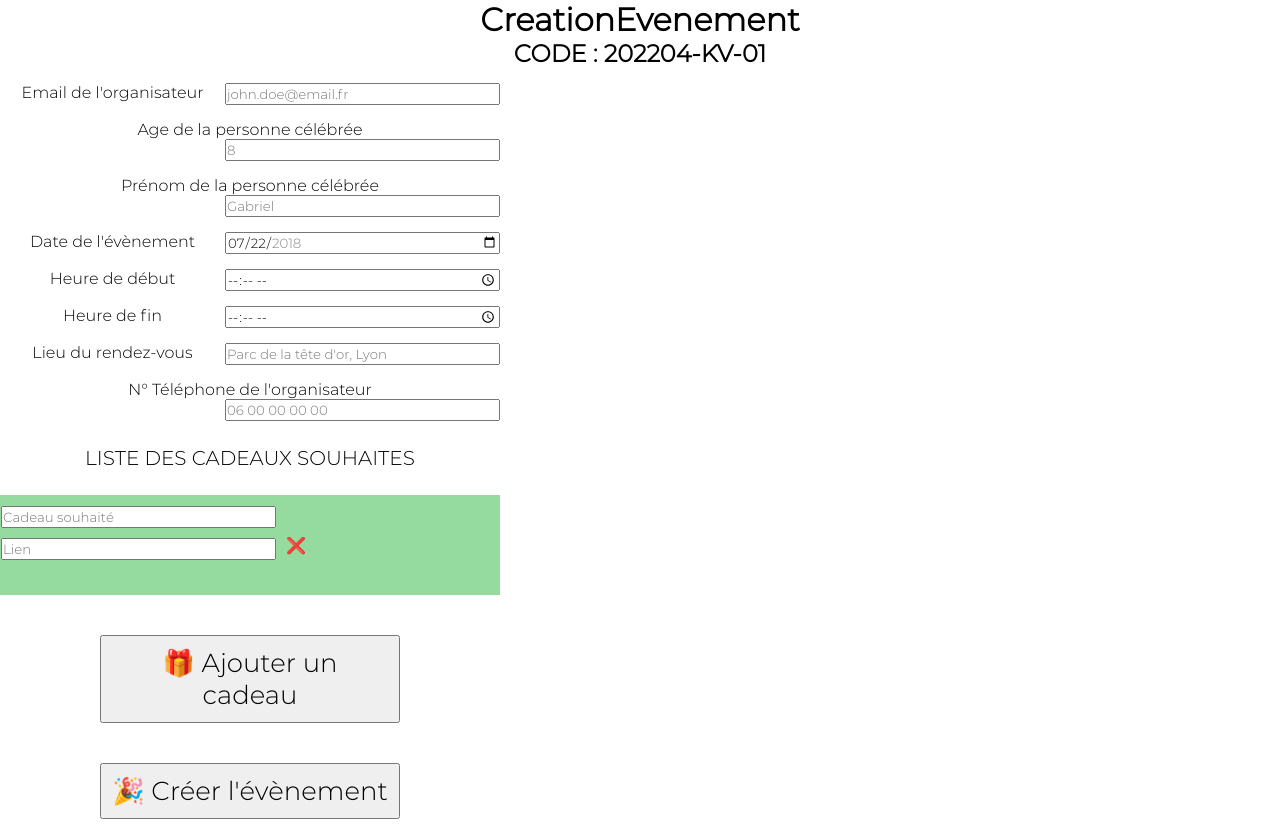
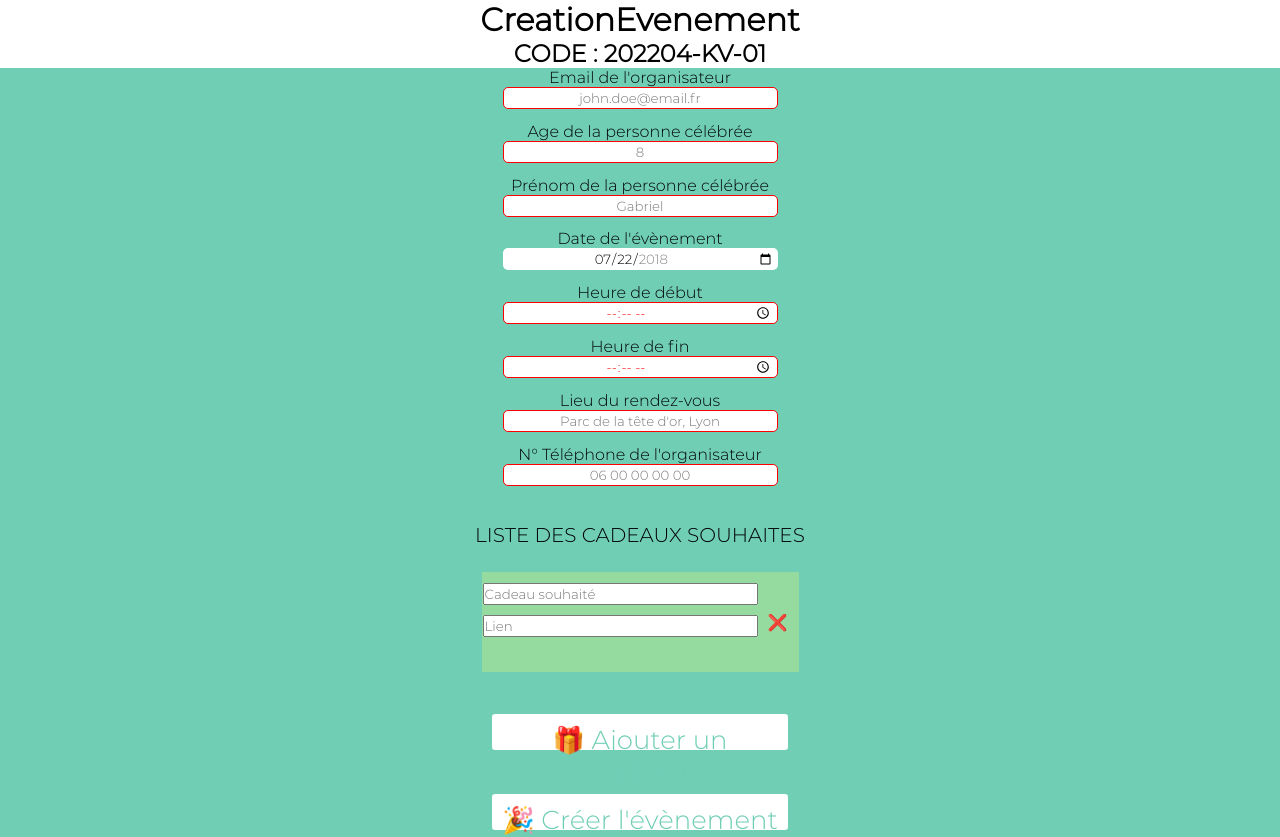
Before and after one commit to WildCodeSchool/2022-03-JS-RemoteFR-Outsiders-P3-GiveDay, a React (Vite) app in the folder frontend/: page / in a window 1280 px wide. Shown: the top 837 px of the page. Built offline with nearby package versions, Linux system fonts and the light colour scheme.

Commit message:
Modification du formulaire creation evenement : CSS comme les forms de Oscar

```diff
--- a/frontend/src/components/CreationEvenement/CreationEvenement.jsx
+++ b/frontend/src/components/CreationEvenement/CreationEvenement.jsx
@@ -33,6 +33,7 @@ function CreationEvenement() {
         <label htmlFor="input_eve_mail">
           Email de l'organisateur
           <input
+            className="inputForm"
             id="input_eve_mail"
             type="mail"
             onChange={handleChange}
@@ -43,9 +44,10 @@ function CreationEvenement() {
           />
         </label>
 
-        <label htmlFor="input_eve_lastname">
+        <label htmlFor="input_eve_age">
           Age de la personne célébrée
           <input
+            className="inputForm"
             id="input_eve_age"
             onChange={handleChange}
             type="text"
@@ -58,6 +60,7 @@ function CreationEvenement() {
         <label htmlFor="input_eve_firstname">
           Prénom de la personne célébrée
           <input
+            className="inputForm"
             id="input_eve_firstname"
             onChange={handleChange}
             type="text"
@@ -66,10 +69,12 @@ function CreationEvenement() {
             required
           />
         </label>
-        <label htmlFor="input_eve_firstname">
+
+        <label htmlFor="input_eve_date">
           Date de l'évènement
           <input
             id="input_eve_date"
+            className="inputForm"
             type="date"
             name="date"
             onChange={handleChange}
@@ -79,10 +84,12 @@ function CreationEvenement() {
             required
           />
         </label>
+
         <label htmlFor="input_eve_hour_start">
           Heure de début
           <input
             id="input_eve_hour_start"
+            className="inputForm"
             type="time"
             onChange={handleChange}
             name="heure_debut"
@@ -91,10 +98,12 @@ function CreationEvenement() {
             required
           />
         </label>
+
         <label htmlFor="input_eve_hour_end">
           Heure de fin
           <input
             id="input_eve_hour_end"
+            className="inputForm"
             type="time"
             onChange={handleChange}
             name="heure_fin"
@@ -103,11 +112,11 @@ function CreationEvenement() {
             required
           />
         </label>
-
         <label htmlFor="input_eve_place">
           Lieu du rendez-vous
           <input
             id="input_eve_place"
+            className="inputForm"
             onChange={handleChange}
             type="text"
             name="lieu_rendez_vous"
@@ -120,6 +129,7 @@ function CreationEvenement() {
           N° Téléphone de l'organisateur
           <input
             id="input_eve_phone"
+            className="inputForm"
             type="tel"
             onChange={handleChange}
             name="Numero_telephone"
@@ -128,18 +138,18 @@ function CreationEvenement() {
             required
           />
         </label>
-
         <span className="title">LISTE DES CADEAUX SOUHAITES</span>
         <div className="cadeauxList">
           <Cadeau name="lego" />
           {cadeauxList}
         </div>
 
-        <button className="button-add-cadeau" type="button" onClick={handleAdd}>
+        <button className="buttonStyle" type="button" onClick={handleAdd}>
           🎁 Ajouter un cadeau
         </button>
 
         <button
+          className="buttonStyle"
           type="submit"
           form="creationEvenement"
           value="Submit"
--- a/frontend/src/components/CreationEvenement/creationEvenement.css
+++ b/frontend/src/components/CreationEvenement/creationEvenement.css
@@ -1,39 +1,33 @@
 #creationEvenement {
   display: flex;
   flex-direction: column;
-  width: 500px;
+  align-items: center;
+  width: 100%;
+  background-color: #6fceb4;
 }
 
-div.line {
+#creationEvenement label {
   display: flex;
-  flex-direction: row;
+  flex-direction: column;
+  align-items: center;
 }
 
-label {
-  width: 500px;
-  margin-top: 15px;
-}
-
-input,
-textarea,
-select {
+#creationEvenement input,
+#creationEvenement textarea,
+#creationEvenement select {
   width: 275px;
   height: 22px;
   float: right;
 }
-select {
-  padding: 3px;
-  height: 30px;
-}
 
-button[type="submit"],
-button[type="button"] {
+#creationEvenement button[type="submit"],
+#creationEvenement button[type="button"] {
   margin: 20px auto;
   padding: 10px 10px;
   width: 300px;
 }
 
-div.cadeau {
+#creationEvenement div.cadeau {
   width: 100%;
   height: 100px;
   border: 1px solid rgb(149, 218, 159);
@@ -43,7 +37,7 @@ div.cadeau {
   flex-direction: row;
 }
 
-div.cadeau > div.image {
+#creationEvenement div.cadeau > div.image {
   width: 150px;
   height: 150px;
   background-image: url("https://picsum.photos/200");
@@ -53,24 +47,28 @@ div.cadeau > div.image {
   overflow: hidden;
 }
 
-div.cadeau > div.inputs {
+#creationEvenement div.cadeau > div.inputs {
   display: flex;
   flex-direction: column;
   align-items: center;
   justify-content: flex-start;
 }
 
-div.cadeau input {
+#creationEvenement div.cadeau input {
   margin-top: 10px;
 }
 
-div.cadeau .remove {
+#creationEvenement div.cadeau .remove {
   width: 30px;
   margin: auto 5px;
 }
 
-span.title {
+#creationEvenement span.title {
   text-align: center;
   margin: 25px auto 5px auto;
   font-size: 20px;
 }
+
+.titre {
+  font-family: var(--font-titre_small-text);
+}
```
